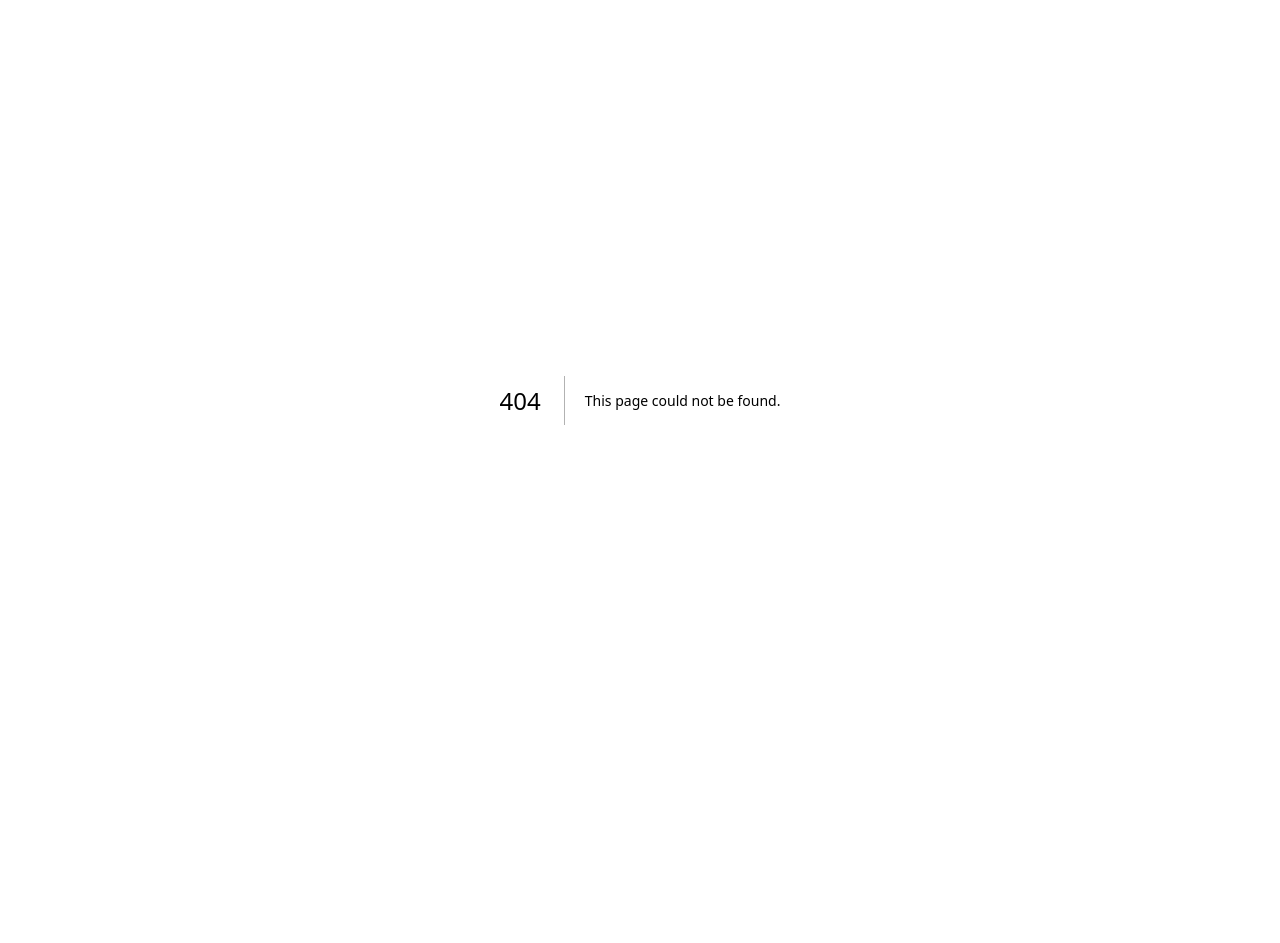
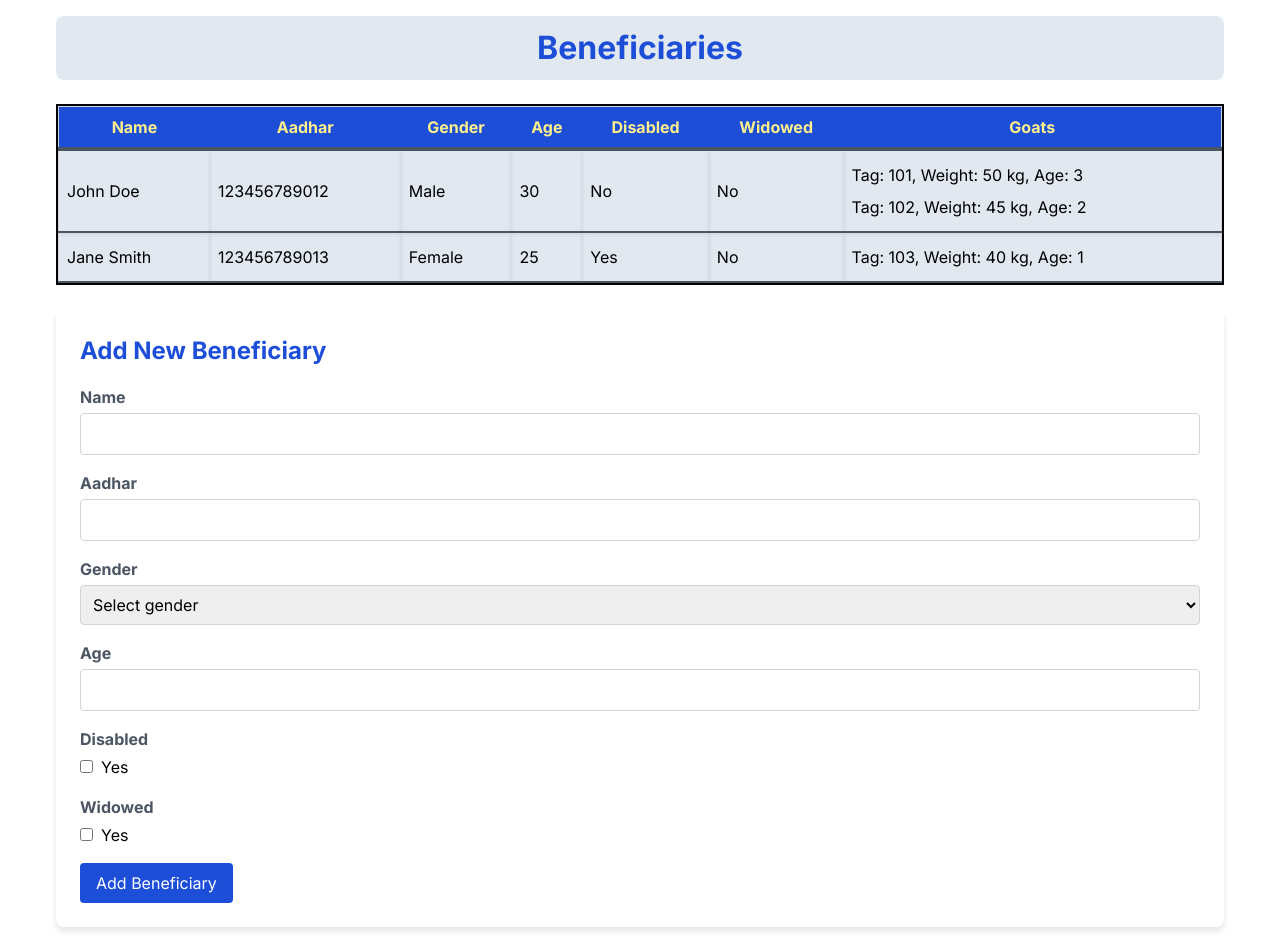
Before and after one commit to cfgmumbai24/Team-55, a Next.js app in the folder frontend2/: page /beneficiary in a window 1280 px wide. Before the commit this address had no page. Before the commit the page ends 800 px from the top, so only its background shows below. Built offline with nearby package versions, Linux system fonts and the light colour scheme.

Commit message:
added beneficiary

```diff
--- /dev/null
+++ b/frontend2/app/beneficiary/page.js
@@ -0,0 +1,11 @@
+import React from "react";
+import Beneficiary from "@/components/Feed-components/Beneficiary";
+const page = ()=>
+    {
+        return(
+           <div>
+            <Beneficiary />
+           </div>
+        )
+    }
+    export default page
--- a/frontend2/app/globals.css
+++ b/frontend2/app/globals.css
@@ -132,3 +132,105 @@ body {
     #00d2ff 100%
   );
 }
+/* styles.css */
+.container {
+  max-width: 1200px;
+  margin: 0 auto;
+  padding: 16px;
+}
+
+.header {
+  text-align: center;
+  font-size: 2rem;
+  font-weight: bold;
+  margin-bottom: 24px;
+  color: #1d4ed8;
+  background-color: #e2e8f0;
+  padding: 8px;
+  border-radius: 8px;
+}
+
+.table-container {
+  overflow-x: auto;
+  border: 2px solid #000;
+  margin-bottom: 24px;
+}
+
+.table {
+  width: 100%;
+  background-color: #e2e8f0;
+  border: 1px solid #d1d5db;
+  border-radius: 8px;
+  box-shadow: 0 4px 6px rgba(0, 0, 0, 0.1);
+}
+
+.table th, .table td {
+  padding: 8px;
+  border-bottom: 2px solid #4b5563;
+}
+
+.table th {
+  background-color: #1d4ed8;
+  color: #fef08a;
+  border-bottom-width: 4px;
+}
+
+.table td {
+  box-shadow: 0 2px 4px rgba(0, 0, 0, 0.1);
+}
+
+.table tr:hover {
+  background-color: #949ca7;
+}
+
+.form-container {
+  background-color: #fff;
+  padding: 24px;
+  border-radius: 8px;
+  box-shadow: 0 4px 6px rgba(0, 0, 0, 0.1);
+}
+
+.form-title {
+  font-size: 1.5rem;
+  font-weight: bold;
+  margin-bottom: 16px;
+  color: #1d4ed8;
+}
+
+.form-group {
+  margin-bottom: 16px;
+}
+
+.form-group label {
+  display: block;
+  font-weight: bold;
+  color: #4b5563;
+  margin-bottom: 4px;
+}
+
+.form-group input, .form-group select {
+  width: 100%;
+  padding: 8px;
+  border: 1px solid #d1d5db;
+  border-radius: 4px;
+  font-size: 1rem;
+}
+
+.form-group input[type="checkbox"] {
+  width: auto;
+  margin-right: 8px;
+}
+
+.form-button {
+  background-color: #1d4ed8;
+  color: #fff;
+  padding: 8px 16px;
+  border: none;
+  border-radius: 4px;
+  cursor: pointer;
+  font-size: 1rem;
+}
+
+.form-button:hover {
+  background-color: #2563eb;
+}
--- a/frontend2/components/Feed-components/Beneficiary.jsx
+++ b/frontend2/components/Feed-components/Beneficiary.jsx
@@ -1,12 +1,173 @@
-"use client";
-import React from "react";
+'use client'
+import { useEffect, useState } from 'react';
+import '@/app/globals.css'
 
-const Beneficiary = () => {
+const dummyBeneficiaries = [
+  {
+    _id: '1',
+    name: 'John Doe',
+    aadhar: 123456789012,
+    gender: 'Male',
+    age: 30,
+    disabled: false,
+    widowed: false,
+    goats: [
+      { _id: 'g1', tagno: 101, weight: 50, price: 300, age: 3 },
+      { _id: 'g2', tagno: 102, weight: 45, price: 280, age: 2 },
+    ],
+  },
+  {
+    _id: '2',
+    name: 'Jane Smith',
+    aadhar: 123456789013,
+    gender: 'Female',
+    age: 25,
+    disabled: true,
+    widowed: false,
+    goats: [
+      { _id: 'g3', tagno: 103, weight: 40, price: 250, age: 1 },
+    ],
+  },
+];
+
+export default function Home() {
+  const [beneficiaries, setBeneficiaries] = useState([]);
+  const [newBeneficiary, setNewBeneficiary] = useState({
+    name: '',
+    aadhar: '',
+    gender: '',
+    age: '',
+    disabled: false,
+    widowed: false,
+    goats: [],
+  });
+
+  useEffect(() => {
+    setBeneficiaries(dummyBeneficiaries);
+  }, []);
+
+  const handleInputChange = (e) => {
+    const { name, value, type, checked } = e.target;
+    setNewBeneficiary((prev) => ({
+      ...prev,
+      [name]: type === 'checkbox' ? checked : value,
+    }));
+  };
+
+  const handleSubmit = (e) => {
+    e.preventDefault();
+    // Add form submission logic here
+    console.log(newBeneficiary);
+  };
+
   return (
-    <div>
-      <p>Dashboard</p>
+    <div className="container">
+      <h1 className="header">Beneficiaries</h1>
+      <div className="table-container">
+        <table className="table">
+          <thead>
+            <tr>
+              <th>Name</th>
+              <th>Aadhar</th>
+              <th>Gender</th>
+              <th>Age</th>
+              <th>Disabled</th>
+              <th>Widowed</th>
+              <th>Goats</th>
+            </tr>
+          </thead>
+          <tbody>
+            {beneficiaries.map((beneficiary) => (
+              <tr key={beneficiary._id}>
+                <td>{beneficiary.name}</td>
+                <td>{beneficiary.aadhar}</td>
+                <td>{beneficiary.gender}</td>
+                <td>{beneficiary.age}</td>
+                <td>{beneficiary.disabled ? 'Yes' : 'No'}</td>
+                <td>{beneficiary.widowed ? 'Yes' : 'No'}</td>
+                <td>
+                  {beneficiary.goats.map((goat) => (
+                    <div key={goat._id} className="py-1">
+                      {`Tag: ${goat.tagno}, Weight: ${goat.weight} kg, Age: ${goat.age}`}
+                    </div>
+                  ))}
+                </td>
+              </tr>
+            ))}
+          </tbody>
+        </table>
+      </div>
+
+      <form onSubmit={handleSubmit} className="form-container">
+        <h2 className="form-title">Add New Beneficiary</h2>
+        <div className="form-group">
+          <label>Name</label>
+          <input
+            type="text"
+            name="name"
+            value={newBeneficiary.name}
+            onChange={handleInputChange}
+            required
+          />
+        </div>
+        <div className="form-group">
+          <label>Aadhar</label>
+          <input
+            type="number"
+            name="aadhar"
+            value={newBeneficiary.aadhar}
+            onChange={handleInputChange}
+            required
+          />
+        </div>
+        <div className="form-group">
+          <label>Gender</label>
+          <select
+            name="gender"
+            value={newBeneficiary.gender}
+            onChange={handleInputChange}
+            required
+          >
+            <option value="" disabled>Select gender</option>
+            <option value="Male">Male</option>
+            <option value="Female">Female</option>
+            <option value="Other">Other</option>
+          </select>
+        </div>
+        <div className="form-group">
+          <label>Age</label>
+          <input
+            type="number"
+            name="age"
+            value={newBeneficiary.age}
+            onChange={handleInputChange}
+            required
+          />
+        </div>
+        <div className="form-group">
+          <label>Disabled</label>
+          <input
+            type="checkbox"
+            name="disabled"
+            checked={newBeneficiary.disabled}
+            onChange={handleInputChange}
+          />
+          <span>Yes</span>
+        </div>
+        <div className="form-group">
+          <label>Widowed</label>
+          <input
+            type="checkbox"
+            name="widowed"
+            checked={newBeneficiary.widowed}
+            onChange={handleInputChange}
+          />
+          <span>Yes</span>
+        </div>
+        <button type="submit" className="form-button">
+          Add Beneficiary
+        </button>
+      </form>
     </div>
   );
-};
-
-export default Beneficiary;
+}
```
Also changed, not shown: 2 other files (tests, documents, lock files or other folders).
